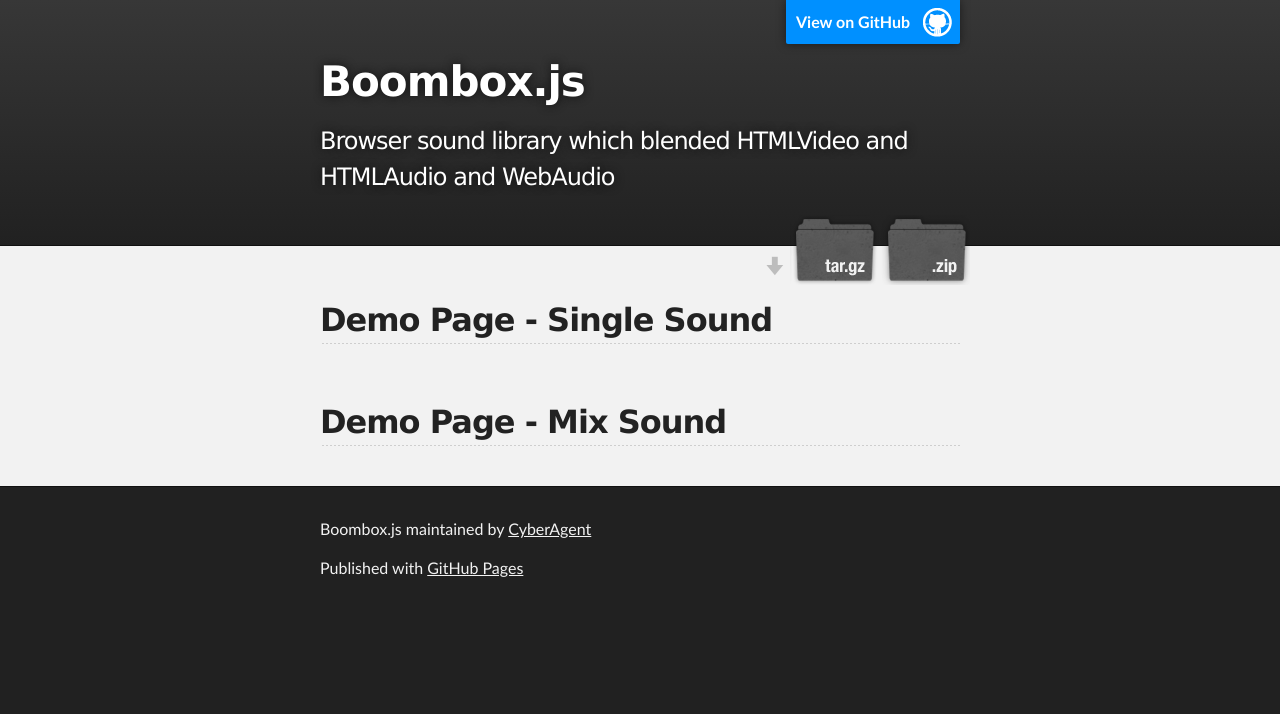
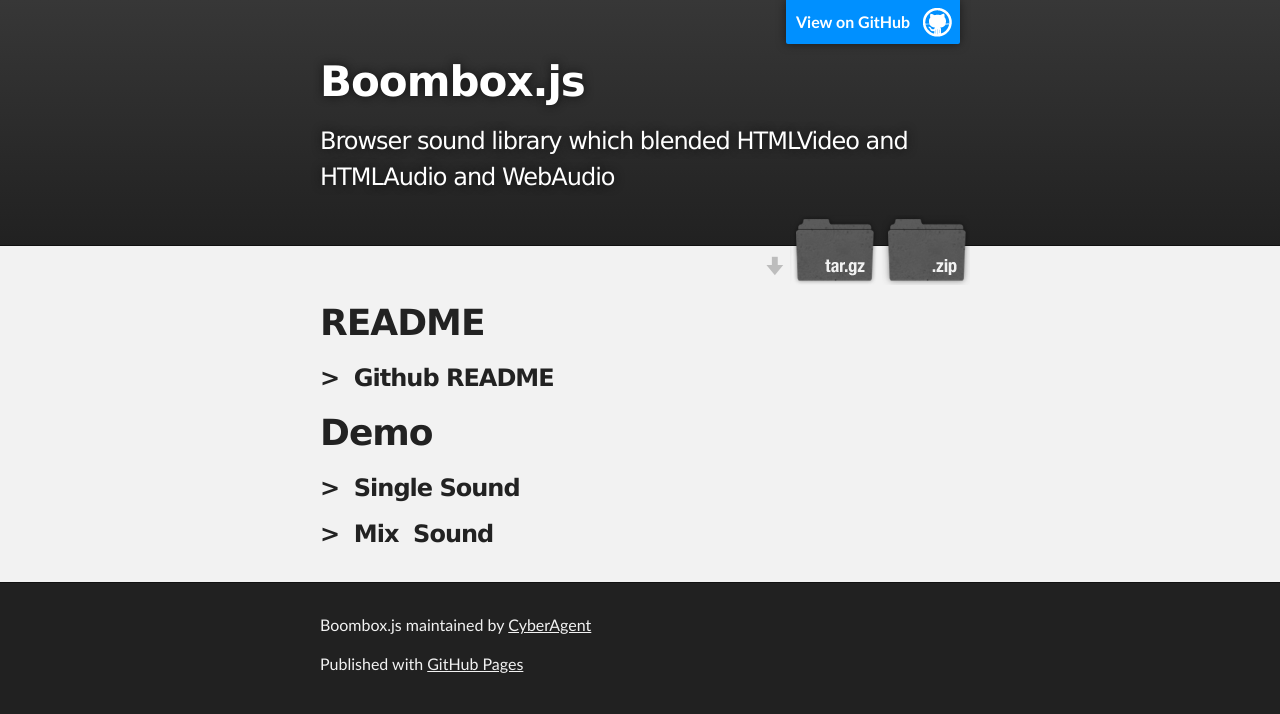
Before and after one commit to CyberAgent/boombox.js, a plain HTML site: page index.html in a window 1280 px wide. Drawn offline with Linux system fonts and the light colour scheme.

Commit message:
Update: index.html

```diff
--- a/index.html
+++ b/index.html
@@ -31,12 +31,17 @@
     <!-- MAIN CONTENT -->
     <div id="main_content_wrap" class="outer">
       <section id="main_content" class="inner">
+        <h1>README</h1>
+        <a href="https://github.com/CyberAgent/boombox.js#boombox">
+          <h3>>&nbsp;&nbsp;Github README</h3>
+        </a>
+
+        <h1>Demo</h1>
         <a href="http://cyberagent.github.io/boombox.js/demo/single.html">
-          <h2>Demo Page - Single Sound</h2>
+          <h3>>&nbsp;&nbsp;Single&nbsp;Sound</h3>
         </a>
-        <br>
         <a href="http://cyberagent.github.io/boombox.js/demo/mix.html">
-          <h2>Demo Page - Mix Sound</h2>
+          <h3>>&nbsp;&nbsp;Mix&nbsp;&nbsp;Sound</h3>
         </a>
       </section>
     </div>
```
